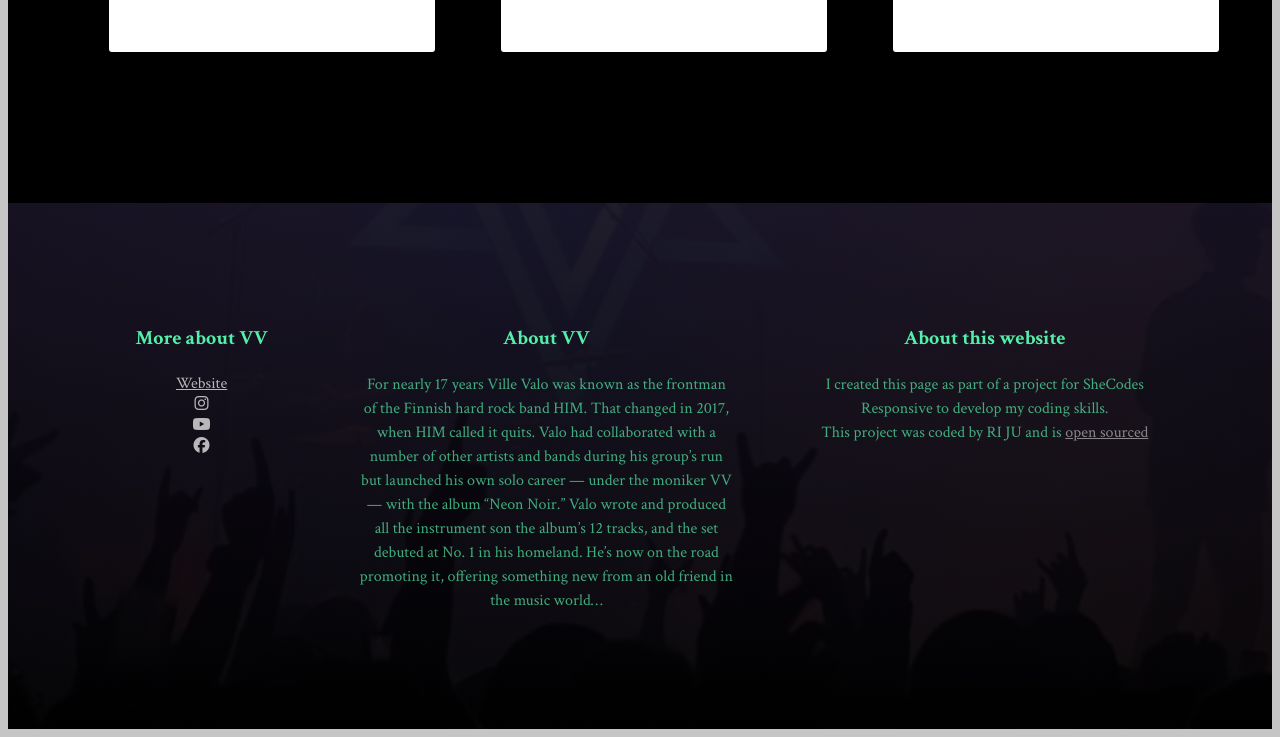
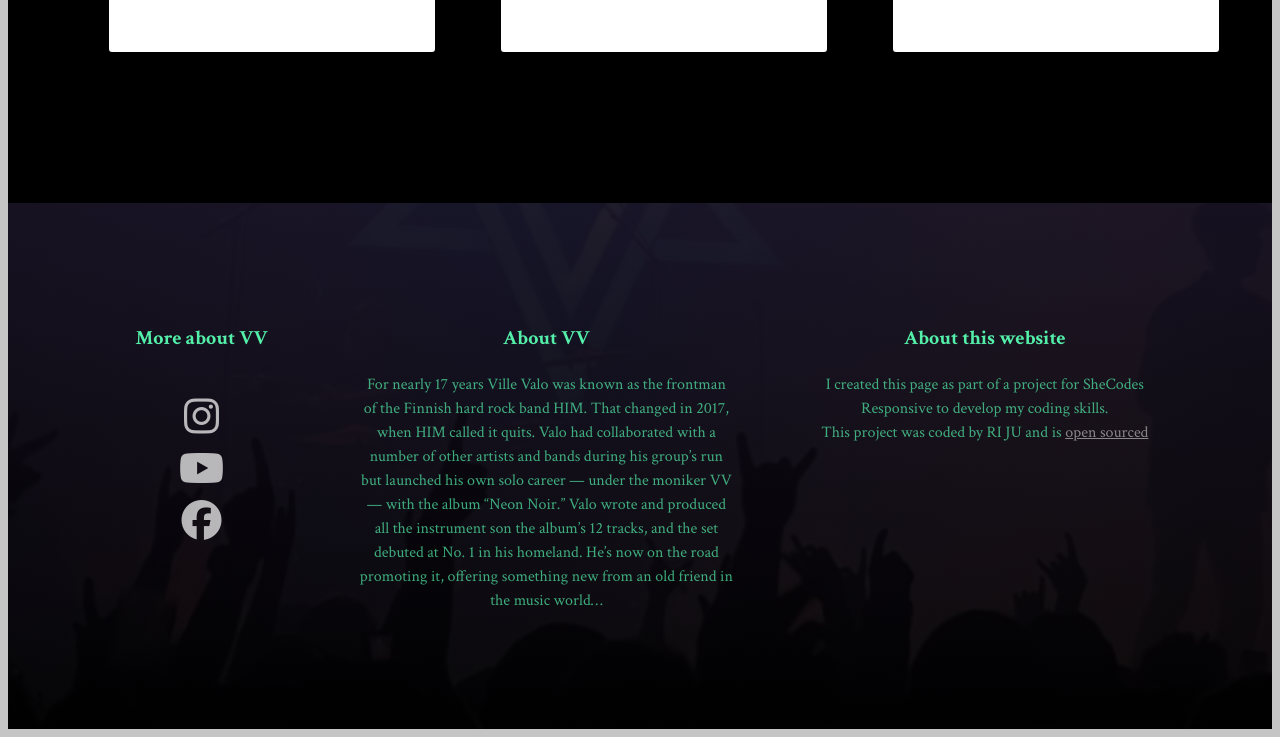
Before and after one commit to rj-annamaria/responsive-add-on-project, a plain HTML site: page index.html in a window 1280 px wide. Shown: the part 4540-5277 px from the top of the page. Drawn offline with Linux system fonts and the light colour scheme; a script that the page names is missing.

Commit message:
removed web

```diff
--- a/index.html
+++ b/index.html
@@ -1051,13 +1051,7 @@
           <div>
             <h3>More about VV</h3>
 
-            <ul>
-              <li>
-                <a href="https://eu.heartagram.com/" target="_blank">
-                  Website
-                  <i class="website"></i
-                ></a>
-              </li>
+            <ul class="social">
               <li>
                 <a href="https://www.instagram.com/heartagram/" target="_blank">
                   <i class="fa-brands fa-instagram"></i
--- a/src/style.css
+++ b/src/style.css
@@ -234,10 +234,12 @@ footer a {
   display: grid;
   grid-template-columns: 1fr 1fr;
 }
-.spotify {
-}
+
 .instagram-embeds {
   margin: 50px 0;
+}
+.social {
+  font-size: 40px;
 }
 @media (max-width: 900px) {
   header {
```
